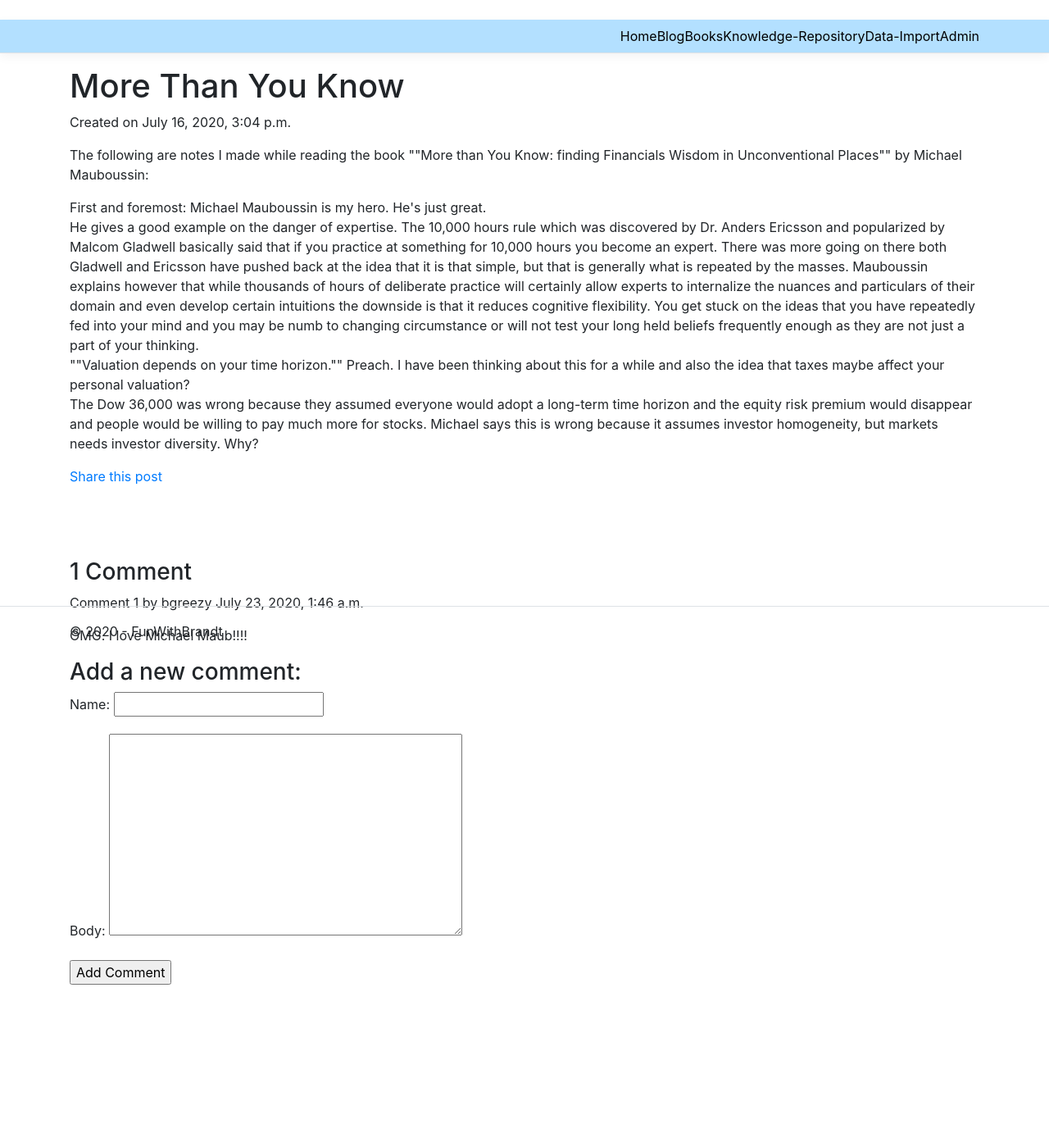
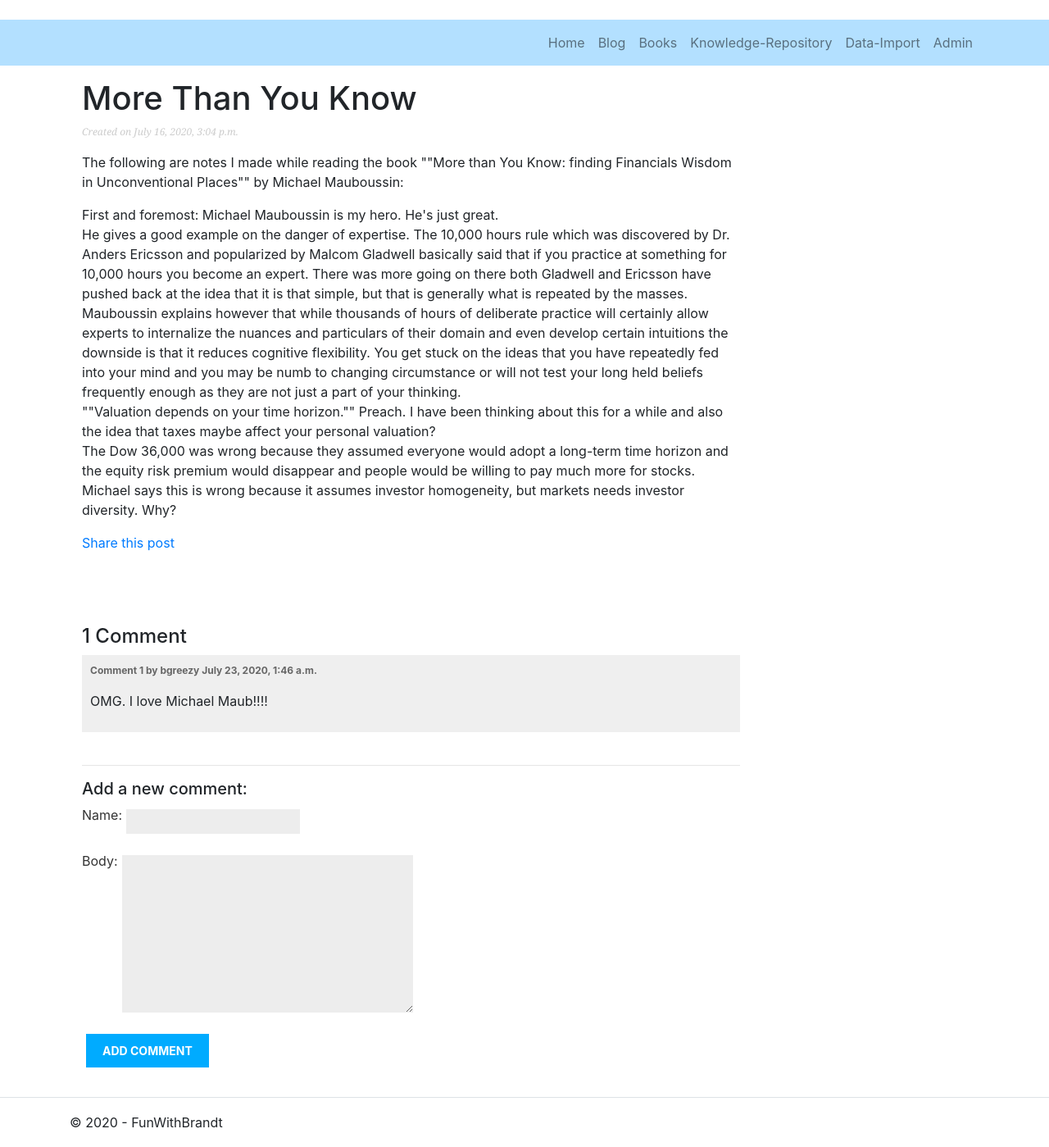
Before and after one commit to Brandt-moreThan4/MySite, a Django app: a page that uses MySite/blog/templates/blog/base.html in a window 1280 px wide. Shown: the whole page at 82% size. Before the commit the page ends 1201 px from the top, so only its background shows below. Run offline with Django 3.2, Linux system fonts and the light colour scheme; data comes from the database, SQL or seed files in the repository; both versions use the stored data as it was after the commit; parts of the project's set-up code (start-up, migrations or seed data) failed here and were passed over; some libraries are stand-ins or nearby versions.

Commit message:
CSS clean up update

```diff
--- a/MySite/blog/static/blog/css/blog.css
+++ b/MySite/blog/static/blog/css/blog.css
@@ -1,5 +1,13 @@
+header {
+    background-color: rgb(179, 224, 255);
+}
+
+.nav-link {
+    color: black; /*What would be a better color?*/
+}
 
 /*Blog post date*/
+
 p.date {
     color: #ccc;
     font-family: georgia, serif;
@@ -7,57 +15,75 @@
     font-style: italic;
 }
 
-/* pagination */
 .pagination {
-    margin: 40px 0;
+    margin: 25px 0;
     font-weight: bold;
 }
 
-/* forms */
-label {
-    float: left;
-    clear: both;
-    color: #333;
-    margin-bottom: 4px;
+
+
+
+/*I need minimum width sizing for table???*/
+.table-hover tbody tr:hover {
+    background-color: rgb(179, 224, 255);
 }
 
-input, textarea {
-    clear: both;
-    float: left;
-    margin: 0 0 10px;
-    background: #ededed;
-    border: 0;
-    padding: 6px 10px;
-    font-size: 12px;
+
+
+/*Make text smaller on smaller screens.*/
+html {
+    font-size: 14px;
 }
 
-    input[type=submit] {
-        font-weight: bold;
-        background: #00abff;
-        color: #fff;
-        padding: 10px 20px;
-        font-size: 14px;
-        text-transform: uppercase;
+@media (min-width: 768px) {
+    html {
+        font-size: 16px;
     }
-
-.errorlist {
-    color: #cc0033;
-    float: left;
-    clear: both;
-    padding-left: 10px;
 }
 
-/* comments */
-.comment {
-    padding: 10px;
+
+/* Sticky footer styles
+-------------------------------------------------- */
+html {
+    position: relative;
+    min-height: 100%;
 }
 
-    .comment:nth-child(even) {
-        background: #efefef;
-    }
+/*Shouldn't be necessary, but I think bootstrap is overriding it if I just map to body tag*/
+body {
+    /* Margin bottom by footer height */
+    margin-bottom: 60px;
+}
 
-    .comment .info {
-        font-weight: bold;
-        font-size: 12px;
-        color: #666;
-    }
+.footer {
+    position: absolute;
+    bottom: 0;
+    width: 100%;
+    white-space: nowrap;
+    line-height: 60px; /* Vertically center the text there */
+}
+
+/*Home page image*/
+.img-container {
+    width: 250px;
+    height: 300px;
+}
+
+/*Aspect ratio of 1.45*/
+.book-image {
+    width: 220px;
+    height: 319px;
+}
+
+.book-container {
+    margin-bottom: 40px;
+}
+
+.cover-description {
+    max-width: 220px;
+}
+
+
+.box-shadow {
+    box-shadow: 0 .25rem .75rem rgba(0, 0, 0, .05);
+}
--- a/MySite/blog/static/blog/css/site.css
+++ b/MySite/blog/static/blog/css/site.css
@@ -1,77 +1,67 @@
-
-
-a.navbar-brand {
-  white-space: normal;
-  text-align: center;
-  word-break: break-all;
+/* forms */
+label {
+    float: left;
+    clear: both;
+    color: #333;
+    margin-bottom: 4px;
 }
 
-/* Provide sufficient contrast against white background */
-a {
-  color: #0366d6;
+input, textarea {
+    clear: both;
+    /*    float: left;*/
+    margin: 5px;
+    background: #ededed;
+    border: 0;
+    padding: 6px 10px;
+    font-size: 12px;
 }
 
-.btn-primary {
-  color: #fff;
-  background-color: #1b6ec2;
-  border-color: #1861ac;
+#inputs input {
+    margin-left: 5px;
 }
 
-.nav-pills .nav-link.active, .nav-pills .show > .nav-link {
-  color: #fff;
-  background-color: #1b6ec2;
-  border-color: #1861ac;
+#inputs textarea {
+    margin-left: 5px;
 }
 
-/* Sticky footer styles
--------------------------------------------------- */
-html {
-  font-size: 14px;
-}
-@media (min-width: 768px) {
-  html {
-    font-size: 16px;
-  }
+    input[type=submit] {
+        font-weight: bold;
+        background: #00abff;
+        color: #fff;
+        padding: 10px 20px;
+        font-size: 14px;
+        text-transform: uppercase;
+    }
+
+/*.errorlist {
+    color: #cc0033;
+    float: left;
+    clear: both;
+    padding-left: 10px;
+}*/
+
+/* comments on blog post*/
+.comment {
+    padding: 10px;
 }
 
-.border-top {
-  border-top: 1px solid #e5e5e5;
-}
-.border-bottom {
-  border-bottom: 1px solid #e5e5e5;
-}
+    .comment:nth-child(even) {
+        background: #efefef;
+    }
 
-.box-shadow {
-  box-shadow: 0 .25rem .75rem rgba(0, 0, 0, .05);
-}
-
-button.accept-policy {
-  font-size: 1rem;
-  line-height: inherit;
-}
-
-/* Sticky footer styles
--------------------------------------------------- */
-/*html {
-  position: relative;
-  min-height: 100%;
-}*/
-
-body {
-    /* Margin bottom by footer height */
-    margin-bottom: 60px;
-}
-.footer {
-    position: absolute;
-    bottom: 0;
-    width: 100%;
-    white-space: nowrap;
-    line-height: 60px; /* Vertically center the text there */
-}
+    .comment .info {
+        font-weight: bold;
+        font-size: 12px;
+        color: #666;
+    }
 
 
 
-.img-container {
-    width: 250px;
-    height: 300px;
+
+/*.border-top {
+    border-top: 1px solid #e5e5e5;
 }
+
+.border-bottom {
+    border-bottom: 1px solid #e5e5e5;
+}*/
--- a/MySite/blog/templates/blog/base.html
+++ b/MySite/blog/templates/blog/base.html
@@ -6,22 +6,19 @@
     <meta charset="utf-8" />
     <meta name="viewport" content="width=device-width, initial-scale=1.0, shrink-to-fit=no">
     <title>{% block title %}{% endblock %}</title>
-    {#<link rel="stylesheet" type="text/css" href="{% static 'blog/css/blog.css' %}" />#}
+    <link rel="stylesheet" type="text/css" href="{% static 'blog/css/bootstrap/bootstrap.min.css' %}" />
+    <link rel="stylesheet" type="text/css" href="{% static 'blog/css/blog.css' %}" />
     <link rel="stylesheet" type="text/css" href="{% static 'blog/css/site.css' %}" />
-    <link rel="stylesheet" type="text/css" href="{% static 'blog/css/bootstrap/bootstrap.min.css' %}" />
+    {% block styles %}{% endblock %}
+
     <link rel="icon" href="{% static 'blog/Images/BlackHole.jpg' %}" />
 
-    <style> /*Should probably just input this input blog.css file*/
-        header {
-            background-color: rgb(179, 224, 255);
-        }
-
-    </style>
 </head>
 
 <body>
     <header>
-        <nav class="navbar navbar-expand-sm navbar-toggleable-sm navbar-light border-bottom box-shadow mb-3">
+        {#<nav class="navbar navbar-expand-sm navbar-toggleable-sm navbar-light border-bottom box-shadow mb-3">#}
+        <nav class="navbar navbar-expand-sm navbar-toggleable-sm navbar-light mb-3">
 
             <div class="container">
                 <button class="navbar-toggler" type="button" data-toggle="collapse" data-target=".navbar-collapse" aria-controls="navbarSupportedContent"
@@ -31,23 +28,23 @@
                 <div class="navbar-collapse collapse d-sm-inline-flex flex-sm-row-reverse">
                     <ul class="navbar-nav flex-grow-1 navbar-right justify-content-end">
                         <li class="nav-item"
-                            ><a lass="nav-link" style="color:black" href="{% url 'blog:blog-home' %}">Home</a>
+                            ><a class="nav-link" href="{% url 'blog:blog-home' %}">Home</a>
                         </li>
                         <li class="nav-item"
-                            ><a lass="nav-link" style="color:black" href="{% url 'blog:post_list' %}">Blog</a>
+                            ><a class="nav-link" href="{% url 'blog:post_list' %}">Blog</a>
                         </li>
 
                         <li class="nav-item"
-                            ><a lass="nav-link" style="color:black" href="/books/">Books</a>
+                            ><a class="nav-link" href="/books/">Books</a>
                         </li>
                         <li class="nav-item"
-                            ><a lass="nav-link" style="color:black" href="/knowledge-repo/">Knowledge-Repository</a>
+                            ><a class="nav-link" href="/knowledge-repo/">Knowledge-Repository</a>
                         </li>
                          <li class="nav-item"
-                            ><a lass="nav-link" style="color:black" href="/data/">Data-Import</a>
+                            ><a class="nav-link" href="/data/">Data-Import</a>
                         </li>
                         <li class="nav-item"
-                            ><a lass="nav-link" style="color:black" href="/admin/">Admin</a>
+                            ><a class="nav-link" href="/admin/">Admin</a>
                         </li>
                     </ul>
                 </div>
@@ -70,13 +67,9 @@
         </div>
     </footer>
 
-    {% comment %}
-    {% endcomment %}
 
     <script src="{% static "blog/js/jquery/jquery.min.js" %}"></script>  {#must come before the below script#}
     <script type="text/javascript" src="{% static "blog/js/bootstrap/bootstrap.bundle.min.js" %}"></script>
-
-
 
     {% block scripts %}{% endblock %} {# This allows for other scripts on extended pages#}
 
--- a/MySite/blog/templates/blog/knowledge_repo.html
+++ b/MySite/blog/templates/blog/knowledge_repo.html
@@ -1,7 +1,10 @@
 {% extends "blog/base.html" %}
 
 {% block title %}KnowledgeRepo{% endblock %}
-
+{% block styles %}
+    <style>
+    </style>
+{% endblock %}
 
 {% block content %}
 
--- a/MySite/blog/templates/blog/post/detail.html
+++ b/MySite/blog/templates/blog/post/detail.html
@@ -3,6 +3,8 @@
 {% block title %}{{ post.title }}{% endblock %}
 
 {% block content %}
+
+    <div class="col-md-9">
         <h1>{{ post.title}}</h1>
 
         <p class="date">
@@ -21,11 +23,11 @@
 
         <br /><br /><br />
 
-
+        <div id="inputs">
             {% with comments.count as total_comments_count %}
-        <h3>
+                <h4>
                     {{ total_comments_count }} Comment{{total_comments_count|pluralize }}
-        </h3>
+                </h4>
             {% endwith %}
 
             {% for comment in comments %}
@@ -39,18 +41,20 @@
             {% empty %}
                 <p>There are no comments yet.</p>
             {% endfor %}
+            <br /><hr />
+
 
             {% if new_comment %}
-        <h2>Your comment has been added!</h2>
+                <h5>Your comment has been added!</h5>
             {% else %}
                 <!--Form for adding a new comment-->
-        <h3>Add a new comment:</h3>
+                <h5>Add a new comment:</h5>
                 <form method="post">
                     {{ comment_form.as_p }}
                     {% csrf_token %}
                     <input type="submit" value="Add Comment" />
                 </form>
             {% endif %}
-
-
+        </div>
+    </div>
 {% endblock %}
--- a/MySite/blog/templates/blog/post/list.html
+++ b/MySite/blog/templates/blog/post/list.html
@@ -1,4 +1,5 @@
 {% extends "blog/base.html" %}
+{% load static %}
 
 {% block title %}My Blog{% endblock %}
 
@@ -7,7 +8,7 @@
     <br />
     <br />
 
-
+    <div class="col-md-9">
         {% if tag %}
             <h2>Posts tagged with "{{ tag.name }}"</h2>
         {% endif %}
@@ -35,5 +36,5 @@
         {% endfor %}
 
         {% include "pagination.html" with page=posts %}
-
+    </div>
 {% endblock %}
--- a/MySite/blog/templates/pagination.html
+++ b/MySite/blog/templates/pagination.html
@@ -4,7 +4,7 @@
             <a href="?page={{ page.previous_page_number }}">Previous</a>
         {% endif %}
         <span class="current">
-            Page {{ page.number }} of {{ page.paginator.num_pages }}.
+            Page {{ page.number }} of {{ page.paginator.num_pages }}
         </span>
         {% if page.has_next %}
             <a href="?page={{ page.next_page_number }}">Next</a>
```
Also changed, not shown: MySite/blog/templates/blog/book/list.html (+6 -4 lines), MySite/db.sqlite3. Lines whose indentation alone changed are shown as unchanged.
